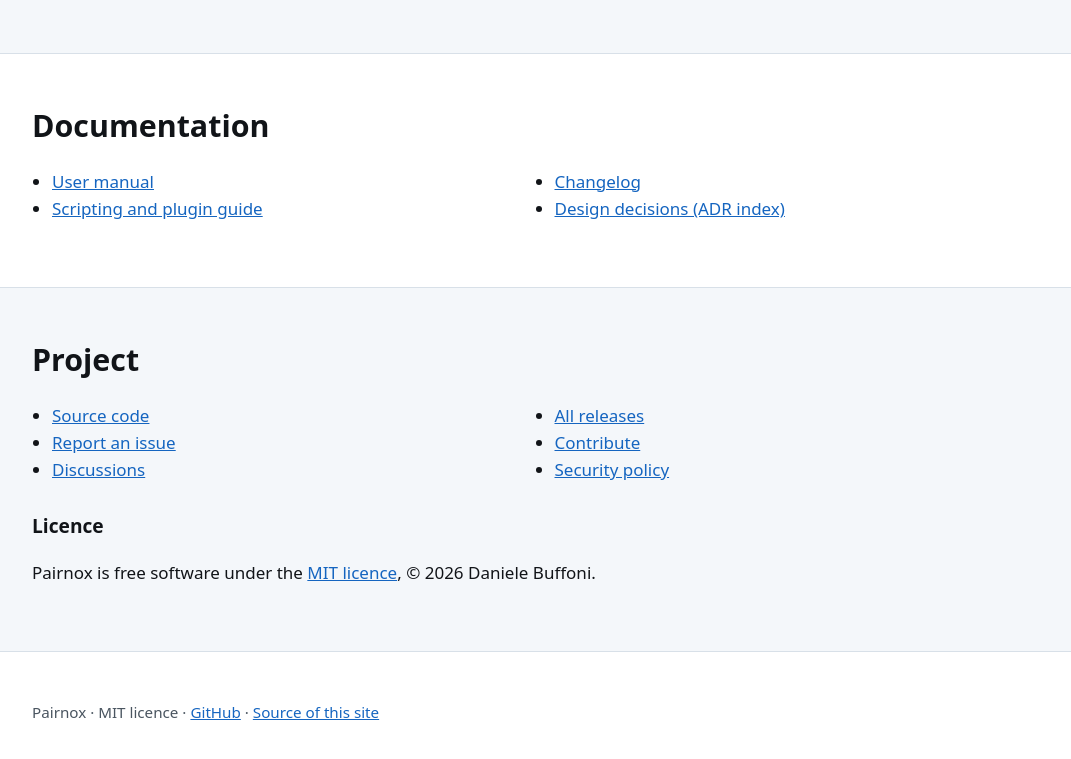
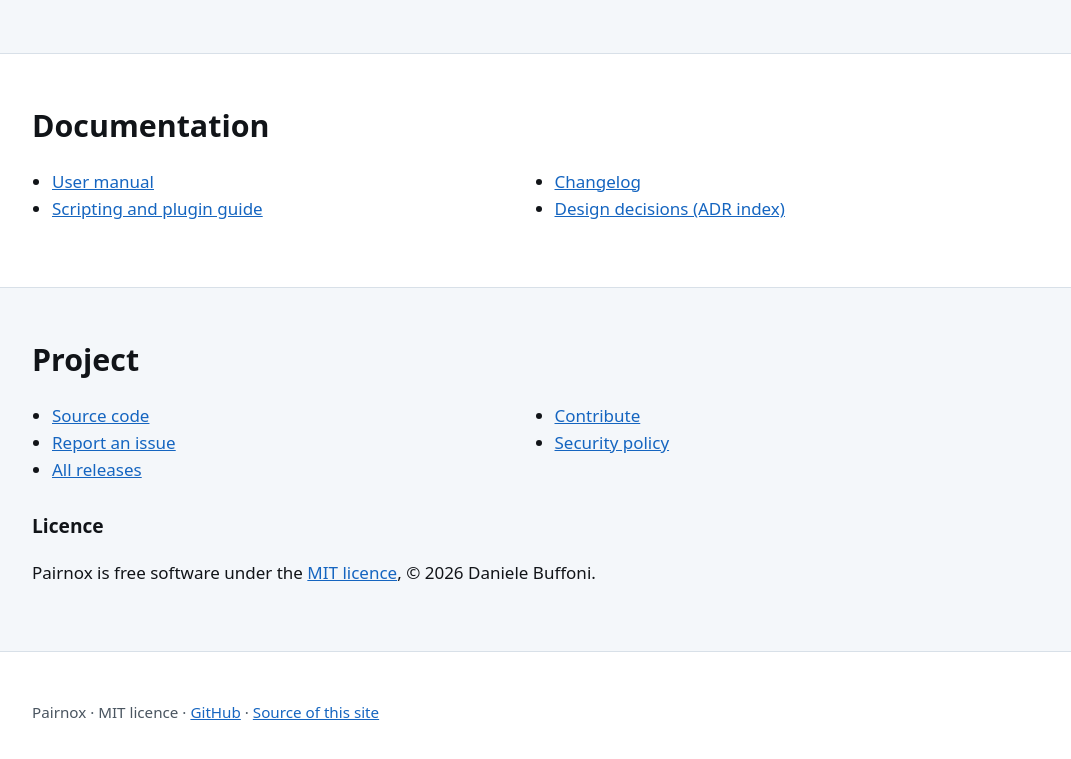
Before and after one commit to dbuffoni/PairnoxWebSite, a plain HTML site: page site/index.html in a window 1280 px wide. Shown: the part 3187-3946 px from the top of the page, without its empty margins (104-1175 px from the left). Drawn offline with Linux system fonts and the light colour scheme; no server answers.

Commit message:
Fix link check: absolute base for 404 page, drop Discussions link (not enabled)
Co-Authored-By: Claude Sonnet 5.5 <noreply@anthropic.com>
Claude-Session: https://claude.ai/code/session_01VjTFAMU3oQyND7Arbd3vti

```diff
--- a/site/index.html
+++ b/site/index.html
@@ -144,7 +144,6 @@ cargo build --release</pre></details>
     <ul class="links">
       <li><a href="https://github.com/dbuffoni/Pairnox">Source code</a></li>
       <li><a href="https://github.com/dbuffoni/Pairnox/issues">Report an issue</a></li>
-      <li><a href="https://github.com/dbuffoni/Pairnox/discussions">Discussions</a></li>
       <li><a href="https://github.com/dbuffoni/Pairnox/releases">All releases</a></li>
       <li><a href="https://github.com/dbuffoni/Pairnox/blob/main/CONTRIBUTING.md">Contribute</a></li>
       <li><a href="https://github.com/dbuffoni/Pairnox/blob/main/SECURITY.md">Security policy</a></li>
```
Also changed, not shown: site/404.html (+1 -1 lines), 1 other file.
